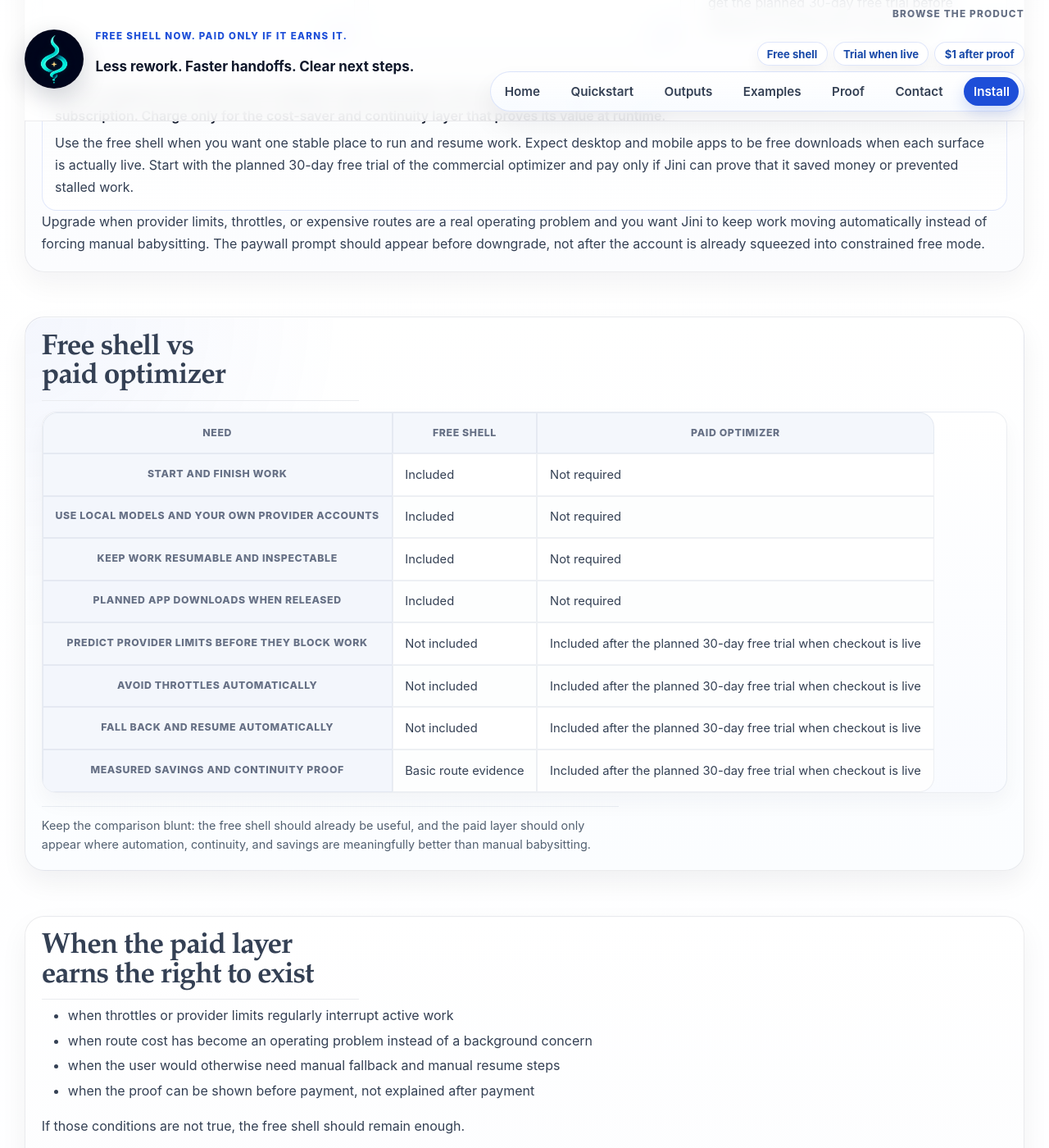
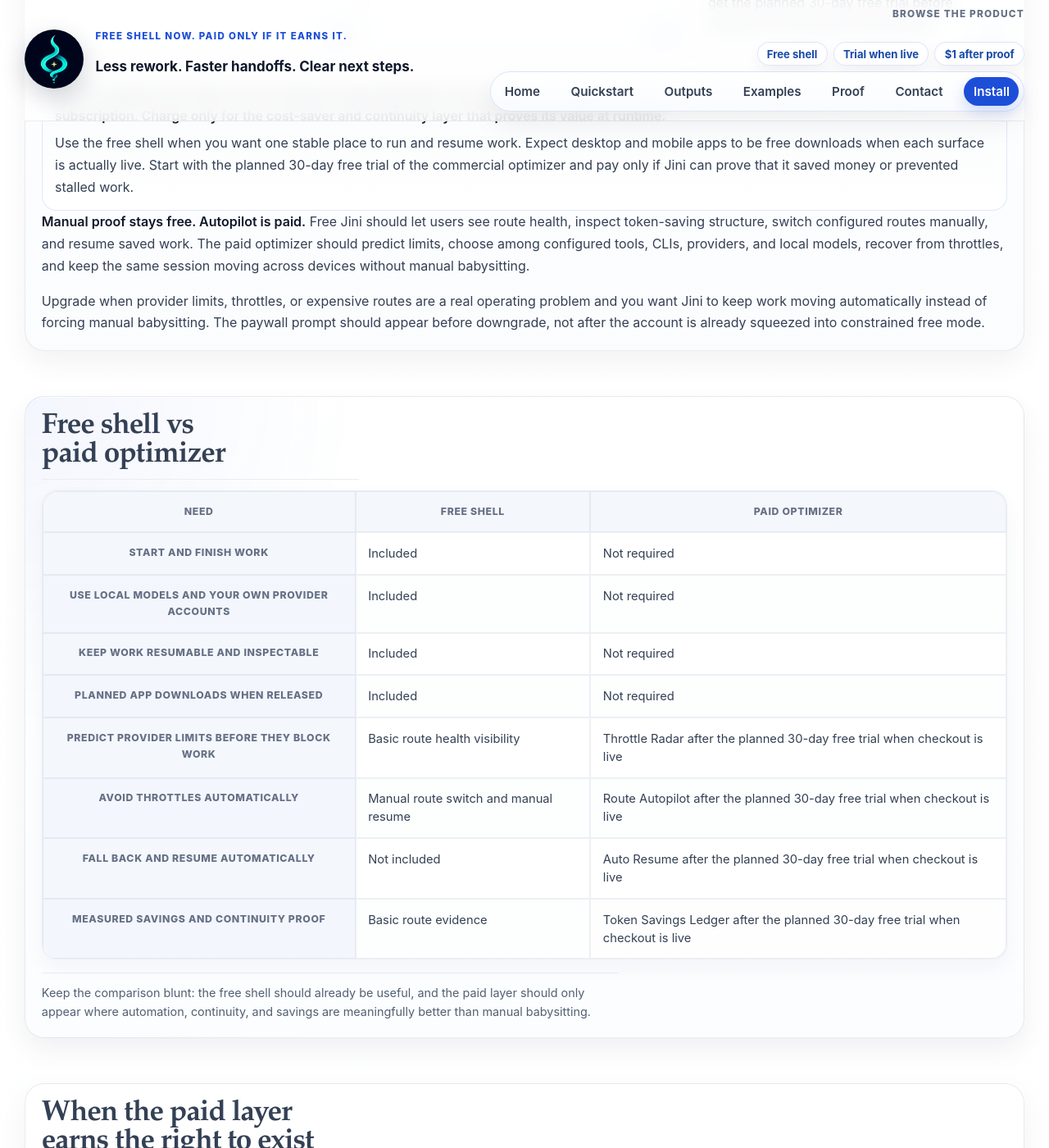
Before and after one commit to maridlabsai/jini, a Jekyll site: the page built from docs/commercial.md, in a window 1280 px wide and 1400 px high, scrolled down 941 px. Shown: the whole window at 82% size. Built offline with Jekyll 4.4.1, drawn with Linux system fonts in a browser that asks for light colours; some of the changed text lies outside the part shown.

Commit message:
Sharpen free and paid value boundary

```diff
--- a/docs/commercial.md
+++ b/docs/commercial.md
@@ -43,6 +43,8 @@
   <p>Use the free shell when you want one stable place to run and resume work. Expect desktop and mobile apps to be free downloads when each surface is actually live. Start with the planned 30-day free trial of the commercial optimizer and pay only if Jini can prove that it saved money or prevented stalled work.</p>
 </div>
 
+<p><strong>Manual proof stays free. Autopilot is paid.</strong> Free Jini should let users see route health, inspect token-saving structure, switch configured routes manually, and resume saved work. The paid optimizer should predict limits, choose among configured tools, CLIs, providers, and local models, recover from throttles, and keep the same session moving across devices without manual babysitting.</p>
+
 <p>Upgrade when provider limits, throttles, or expensive routes are a real operating problem and you want Jini to keep work moving automatically instead of forcing manual babysitting. The paywall prompt should appear before downgrade, not after the account is already squeezed into constrained free mode.</p>
 </div>
 
@@ -82,23 +84,23 @@
     </tr>
     <tr>
       <th scope="row">Predict provider limits before they block work</th>
-      <td>Not included</td>
-      <td>Included after the planned 30-day free trial when checkout is live</td>
+      <td>Basic route health visibility</td>
+      <td>Throttle Radar after the planned 30-day free trial when checkout is live</td>
     </tr>
     <tr>
       <th scope="row">Avoid throttles automatically</th>
-      <td>Not included</td>
-      <td>Included after the planned 30-day free trial when checkout is live</td>
+      <td>Manual route switch and manual resume</td>
+      <td>Route Autopilot after the planned 30-day free trial when checkout is live</td>
     </tr>
     <tr>
       <th scope="row">Fall back and resume automatically</th>
       <td>Not included</td>
-      <td>Included after the planned 30-day free trial when checkout is live</td>
+      <td>Auto Resume after the planned 30-day free trial when checkout is live</td>
     </tr>
     <tr>
       <th scope="row">Measured savings and continuity proof</th>
       <td>Basic route evidence</td>
-      <td>Included after the planned 30-day free trial when checkout is live</td>
+      <td>Token Savings Ledger after the planned 30-day free trial when checkout is live</td>
     </tr>
   </tbody>
 </table>
@@ -123,6 +125,12 @@
 <p>If the paid layer is worth keeping, it should show evidence that the free shell alone could not provide:</p>
 
 <ul>
+  <li>Token Savings Ledger</li>
+  <li>Throttle Radar</li>
+  <li>Route Autopilot</li>
+  <li>Auto Resume</li>
+  <li>Cross-Platform Session Graph</li>
+  <li>Managed Skill OS</li>
   <li>month-to-date token savings</li>
   <li>provider headroom preserved</li>
   <li>throttles avoided</li>
```
Also changed, not shown: docs/index.md (+11 -6 lines), specs/client-surfaces-and-free-tier.md (+36 -0 lines), tests/test_commercial_docs.py (+6 -0 lines), tests/test_free_tier_value_split_docs.py (+13 -0 lines), tests/test_public_value_narrative_docs.py (+13 -0 lines).
